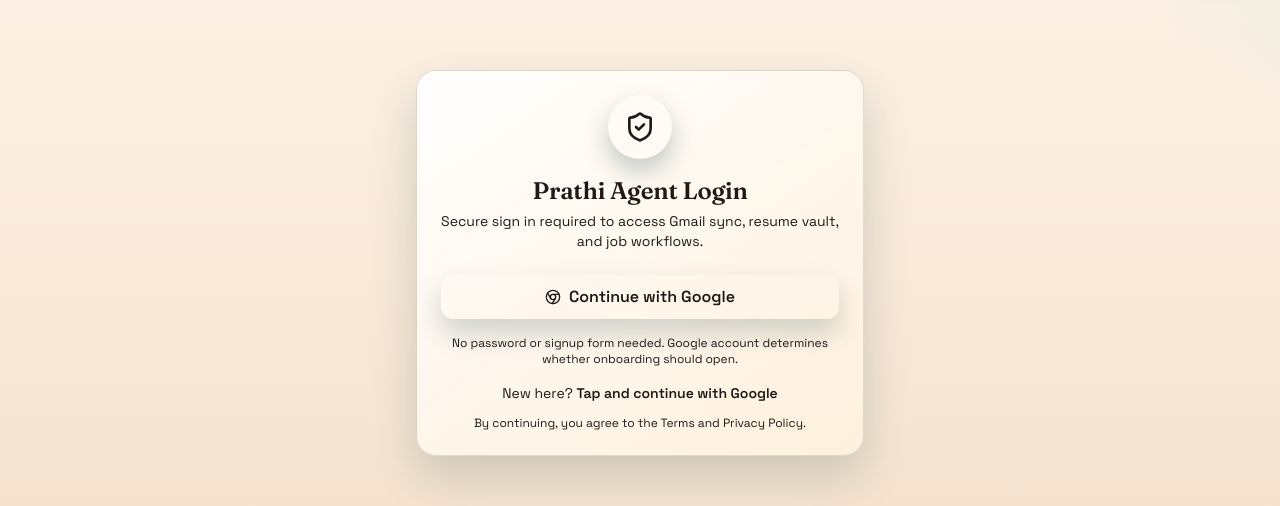
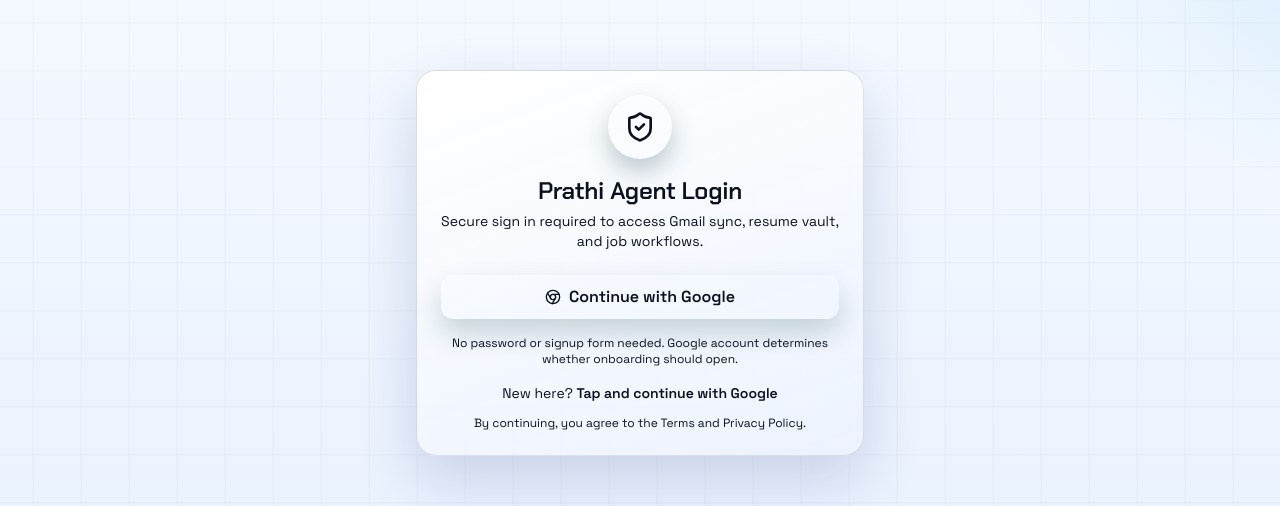
Before and after one commit to prathish0558e/Prathi-Agent, a React (Vite) app: page /#/login in a window 1280 px wide. Shown: the part 137-643 px from the top of the page. Built offline with nearby package versions, Linux system fonts and the light colour scheme; no server answers.

Commit message:
feat(ui): add profile-adjacent actions and blue technical theme

```diff
--- a/src/app/components/BottomNav.tsx
+++ b/src/app/components/BottomNav.tsx
@@ -1,4 +1,4 @@
-import { Home, Briefcase, FileText, Settings, Compass, GraduationCap } from 'lucide-react';
+import { Home, Briefcase, FileText, Compass, GraduationCap } from 'lucide-react';
 import { useLocation, useNavigate } from 'react-router';
 
 interface NavItem {
@@ -17,7 +17,6 @@
     { icon: <GraduationCap className="w-5 h-5" />, label: 'University', path: '/university-admission' },
     { icon: <Compass className="w-5 h-5" />, label: 'Nearby', path: '/local-tracker' },
     { icon: <FileText className="w-5 h-5" />, label: 'Resume', path: '/ai-resume' },
-    { icon: <Settings className="w-5 h-5" />, label: 'Settings', path: '/settings' },
   ];
 
   return (
--- a/src/app/pages/Dashboard.tsx
+++ b/src/app/pages/Dashboard.tsx
@@ -197,8 +197,8 @@
     <div className="app-shell pb-24">
       {/* Background decorative elements */}
       <div className="fixed inset-0 overflow-hidden pointer-events-none">
-        <div className="absolute top-0 right-0 w-96 h-96 bg-amber-400/15 rounded-full blur-3xl" />
-        <div className="absolute bottom-0 left-0 w-96 h-96 bg-emerald-300/20 rounded-full blur-3xl" />
+        <div className="absolute top-0 right-0 w-96 h-96 bg-blue-400/15 rounded-full blur-3xl" />
+        <div className="absolute bottom-0 left-0 w-96 h-96 bg-cyan-300/20 rounded-full blur-3xl" />
       </div>
 
       <div className="relative max-w-md mx-auto px-4 py-6">
--- a/src/app/pages/Jobs.tsx
+++ b/src/app/pages/Jobs.tsx
@@ -631,8 +631,8 @@
       <QuickProfileMenu />
       {/* Background decorative elements */}
       <div className="fixed inset-0 overflow-hidden pointer-events-none">
-        <div className="absolute top-0 right-0 w-96 h-96 bg-amber-400/15 rounded-full blur-3xl" />
-        <div className="absolute bottom-0 left-0 w-96 h-96 bg-emerald-300/20 rounded-full blur-3xl" />
+        <div className="absolute top-0 right-0 w-96 h-96 bg-blue-400/15 rounded-full blur-3xl" />
+        <div className="absolute bottom-0 left-0 w-96 h-96 bg-cyan-300/20 rounded-full blur-3xl" />
       </div>
 
       <div className="relative max-w-md mx-auto px-4 py-6">
--- a/src/app/pages/Settings.tsx
+++ b/src/app/pages/Settings.tsx
@@ -332,8 +332,8 @@
       <QuickProfileMenu />
 
       <div className="fixed inset-0 overflow-hidden pointer-events-none">
-        <div className="absolute top-0 right-0 w-96 h-96 bg-amber-400/15 rounded-full blur-3xl" />
-        <div className="absolute bottom-0 left-0 w-96 h-96 bg-emerald-300/20 rounded-full blur-3xl" />
+        <div className="absolute top-0 right-0 w-96 h-96 bg-blue-400/15 rounded-full blur-3xl" />
+        <div className="absolute bottom-0 left-0 w-96 h-96 bg-cyan-300/20 rounded-full blur-3xl" />
       </div>
 
       <div className="relative max-w-md mx-auto px-4 py-6">
--- a/src/styles/fonts.css
+++ b/src/styles/fonts.css
@@ -1 +1 @@
-@import url('https://fonts.googleapis.com/css2?family=Fraunces:opsz,wght@9..144,600;700&family=Space+Grotesk:wght@400;500;600;700&display=swap');
+@import url('https://fonts.googleapis.com/css2?family=Chakra+Petch:wght@500;600;700&family=Space+Grotesk:wght@400;500;600;700&display=swap');
--- a/src/styles/theme.css
+++ b/src/styles/theme.css
@@ -3,86 +3,86 @@
 :root {
   --font-size: 16px;
   --font-body: "Space Grotesk", "Segoe UI", sans-serif;
-  --font-display: "Fraunces", "Space Grotesk", serif;
-  --background: #fff3e7;
-  --foreground: #1f1a16;
-  --card: #fff9f1;
-  --card-foreground: #241d17;
-  --popover: #fff9f1;
-  --popover-foreground: #241d17;
-  --primary: #0b5d5e;
-  --primary-foreground: #fff7ee;
-  --secondary: #ffe6c7;
-  --secondary-foreground: #2a2018;
-  --muted: #f5e1cd;
-  --muted-foreground: #6a5240;
-  --accent: #ffd1a3;
-  --accent-foreground: #2b2017;
-  --destructive: #b4232d;
-  --destructive-foreground: #fff6f2;
-  --border: rgba(33, 24, 18, 0.14);
+  --font-display: "Chakra Petch", "Space Grotesk", sans-serif;
+  --background: #f5f8ff;
+  --foreground: #0b1020;
+  --card: #ffffff;
+  --card-foreground: #0b1020;
+  --popover: #ffffff;
+  --popover-foreground: #0b1020;
+  --primary: #1f5bff;
+  --primary-foreground: #f5f8ff;
+  --secondary: #e3edff;
+  --secondary-foreground: #111827;
+  --muted: #edf2ff;
+  --muted-foreground: #475569;
+  --accent: #c9dcff;
+  --accent-foreground: #0b1020;
+  --destructive: #c03535;
+  --destructive-foreground: #fff5f5;
+  --border: rgba(15, 23, 42, 0.12);
   --input: transparent;
-  --input-background: #fff1de;
-  --switch-background: #e3c8a6;
+  --input-background: #eef3ff;
+  --switch-background: #d5e3ff;
   --font-weight-medium: 600;
   --font-weight-normal: 400;
-  --ring: #0b5d5e;
-  --chart-1: #f07b3f;
-  --chart-2: #2d9c9c;
-  --chart-3: #c44f38;
-  --chart-4: #f2b05a;
-  --chart-5: #68a37c;
+  --ring: #1f5bff;
+  --chart-1: #1f5bff;
+  --chart-2: #38bdf8;
+  --chart-3: #0ea5e9;
+  --chart-4: #6366f1;
+  --chart-5: #0f172a;
   --radius: 1rem;
-  --sidebar: #fff1e3;
-  --sidebar-foreground: #241d17;
-  --sidebar-primary: #0b5d5e;
-  --sidebar-primary-foreground: #fff5e8;
-  --sidebar-accent: #f7e0c5;
-  --sidebar-accent-foreground: #2a2119;
-  --sidebar-border: rgba(33, 24, 18, 0.1);
-  --sidebar-ring: #0b5d5e;
-  --shadow-card: 0 20px 46px rgba(15, 61, 62, 0.18);
-  --shadow-soft: 0 16px 36px rgba(247, 124, 64, 0.18);
+  --sidebar: #f3f7ff;
+  --sidebar-foreground: #111827;
+  --sidebar-primary: #1f5bff;
+  --sidebar-primary-foreground: #f5f8ff;
+  --sidebar-accent: #e6efff;
+  --sidebar-accent-foreground: #0f172a;
+  --sidebar-border: rgba(15, 23, 42, 0.12);
+  --sidebar-ring: #1f5bff;
+  --shadow-card: 0 24px 60px rgba(15, 38, 110, 0.16);
+  --shadow-soft: 0 18px 42px rgba(31, 91, 255, 0.12);
 }
 
 .dark {
-  --background: #0f0e0d;
-  --foreground: #f8f1e8;
-  --card: #191614;
-  --card-foreground: #f8f1e8;
-  --popover: #191614;
-  --popover-foreground: #f8f1e8;
-  --primary: #64d6d7;
-  --primary-foreground: #0f0e0d;
-  --secondary: #251f1b;
-  --secondary-foreground: #f8f1e8;
-  --muted: #231d19;
-  --muted-foreground: #b89b84;
-  --accent: #2c241f;
-  --accent-foreground: #f8f1e8;
-  --destructive: #e06d73;
-  --destructive-foreground: #0f0e0d;
-  --border: rgba(248, 241, 232, 0.12);
-  --input: #1b1715;
-  --input-background: #1f1a17;
-  --ring: #64d6d7;
+  --background: #0a0f1a;
+  --foreground: #e5ecff;
+  --card: #0f1524;
+  --card-foreground: #e5ecff;
+  --popover: #0f1524;
+  --popover-foreground: #e5ecff;
+  --primary: #6ea8ff;
+  --primary-foreground: #0a0f1a;
+  --secondary: #111a2e;
+  --secondary-foreground: #e5ecff;
+  --muted: #111a2e;
+  --muted-foreground: #94a3b8;
+  --accent: #18223a;
+  --accent-foreground: #e5ecff;
+  --destructive: #f87171;
+  --destructive-foreground: #0a0f1a;
+  --border: rgba(148, 163, 184, 0.16);
+  --input: #111a2e;
+  --input-background: #111a2e;
+  --ring: #6ea8ff;
   --font-weight-medium: 600;
   --font-weight-normal: 400;
-  --chart-1: #f59d5a;
-  --chart-2: #64d6d7;
-  --chart-3: #e46b5a;
-  --chart-4: #f4b46b;
-  --chart-5: #7bb58a;
-  --sidebar: #0f0e0d;
-  --sidebar-foreground: #f8f1e8;
-  --sidebar-primary: #64d6d7;
-  --sidebar-primary-foreground: #0f0e0d;
-  --sidebar-accent: #241f1b;
-  --sidebar-accent-foreground: #f8f1e8;
-  --sidebar-border: rgba(248, 241, 232, 0.12);
-  --sidebar-ring: #64d6d7;
-  --shadow-card: 0 24px 54px rgba(0, 0, 0, 0.35);
-  --shadow-soft: 0 18px 42px rgba(0, 0, 0, 0.3);
+  --chart-1: #6ea8ff;
+  --chart-2: #38bdf8;
+  --chart-3: #0ea5e9;
+  --chart-4: #a78bfa;
+  --chart-5: #94a3b8;
+  --sidebar: #0a0f1a;
+  --sidebar-foreground: #e5ecff;
+  --sidebar-primary: #6ea8ff;
+  --sidebar-primary-foreground: #0a0f1a;
+  --sidebar-accent: #151e30;
+  --sidebar-accent-foreground: #e5ecff;
+  --sidebar-border: rgba(148, 163, 184, 0.16);
+  --sidebar-ring: #6ea8ff;
+  --shadow-card: 0 24px 54px rgba(0, 0, 0, 0.4);
+  --shadow-soft: 0 18px 42px rgba(0, 0, 0, 0.35);
 }
 
 @theme inline {
@@ -228,15 +228,15 @@
 
 @keyframes aurora {
   0% {
-    background-position: 0% 0%, 100% 0%, 50% 100%, 0% 0%;
+    background-position: 0 0, 0 0, 0% 0%, 100% 0%, 50% 100%, 0% 0%;
   }
 
   50% {
-    background-position: 100% 20%, 0% 20%, 50% 80%, 0% 0%;
+    background-position: 36px 36px, -36px 48px, 100% 20%, 0% 20%, 50% 80%, 0% 0%;
   }
 
   100% {
-    background-position: 0% 0%, 100% 0%, 50% 100%, 0% 0%;
+    background-position: 0 0, 0 0, 0% 0%, 100% 0%, 50% 100%, 0% 0%;
   }
 }
 
@@ -244,8 +244,8 @@
   .glass-card {
     position: relative;
     overflow: hidden;
-    border: 1px solid rgba(33, 24, 18, 0.16);
-    background: linear-gradient(145deg, rgba(255, 250, 242, 0.9), rgba(255, 227, 205, 0.8));
+    border: 1px solid rgba(15, 23, 42, 0.12);
+    background: linear-gradient(145deg, rgba(248, 251, 255, 0.9), rgba(228, 238, 255, 0.8));
     backdrop-filter: blur(14px);
     -webkit-backdrop-filter: blur(14px);
     box-shadow: var(--shadow-soft);
@@ -254,36 +254,46 @@
   .app-shell {
     min-height: 100vh;
     background:
-      radial-gradient(900px 480px at 6% -10%, rgba(255, 147, 93, 0.32), transparent 60%),
-      radial-gradient(860px 520px at 95% 5%, rgba(84, 200, 203, 0.26), transparent 62%),
-      radial-gradient(860px 520px at 50% 120%, rgba(255, 205, 139, 0.32), transparent 65%),
-      linear-gradient(180deg, #fff4ea 0%, #f2dfc9 100%);
-    background-size: 160% 160%, 160% 160%, 160% 160%, 100% 100%;
-    background-position: 0% 0%, 100% 0%, 50% 100%, 0% 0%;
-    animation: aurora 20s ease-in-out infinite;
+      linear-gradient(rgba(15, 23, 42, 0.04) 1px, transparent 1px),
+      linear-gradient(90deg, rgba(15, 23, 42, 0.04) 1px, transparent 1px),
+      radial-gradient(900px 480px at 6% -10%, rgba(59, 130, 246, 0.24), transparent 60%),
+      radial-gradient(860px 520px at 95% 5%, rgba(14, 165, 233, 0.18), transparent 62%),
+      radial-gradient(860px 520px at 50% 120%, rgba(30, 64, 175, 0.22), transparent 65%),
+      linear-gradient(180deg, #f7faff 0%, #e8f1ff 100%);
+    background-size: 48px 48px, 48px 48px, 160% 160%, 160% 160%, 160% 160%, 100% 100%;
+    background-position: 0 0, 0 0, 0% 0%, 100% 0%, 50% 100%, 0% 0%;
+    animation: aurora 24s ease-in-out infinite;
     color: var(--foreground);
   }
 
   .dark .app-shell {
     background:
-      radial-gradient(900px 520px at 5% -15%, rgba(100, 214, 215, 0.22), transparent 60%),
-      radial-gradient(920px 520px at 95% 0%, rgba(242, 161, 90, 0.18), transparent 62%),
-      radial-gradient(960px 520px at 50% 120%, rgba(111, 168, 127, 0.16), transparent 65%),
-      linear-gradient(180deg, #0f0e0d 0%, #171311 100%);
-    background-size: 170% 170%, 170% 170%, 170% 170%, 100% 100%;
-    background-position: 0% 0%, 100% 0%, 50% 100%, 0% 0%;
-    animation: aurora 22s ease-in-out infinite;
+      linear-gradient(rgba(148, 163, 184, 0.08) 1px, transparent 1px),
+      linear-gradient(90deg, rgba(148, 163, 184, 0.08) 1px, transparent 1px),
+      radial-gradient(900px 520px at 5% -15%, rgba(59, 130, 246, 0.2), transparent 60%),
+      radial-gradient(920px 520px at 95% 0%, rgba(14, 165, 233, 0.16), transparent 62%),
+      radial-gradient(960px 520px at 50% 120%, rgba(99, 102, 241, 0.16), transparent 65%),
+      linear-gradient(180deg, #0a0f1a 0%, #0b1222 100%);
+    background-size: 48px 48px, 48px 48px, 170% 170%, 170% 170%, 170% 170%, 100% 100%;
+    background-position: 0 0, 0 0, 0% 0%, 100% 0%, 50% 100%, 0% 0%;
+    animation: aurora 26s ease-in-out infinite;
   }
 
   .app-surface {
-    background: linear-gradient(145deg, rgba(255, 255, 255, 0.92), rgba(255, 241, 223, 0.9));
+    background: linear-gradient(160deg, rgba(255, 255, 255, 0.96), rgba(236, 242, 255, 0.92));
     border: 1px solid var(--border);
     border-radius: calc(var(--radius) + 0.25rem);
     box-shadow: var(--shadow-card);
+    transition: transform 240ms ease, box-shadow 240ms ease;
+  }
+
+  .app-surface:hover {
+    transform: translateY(-2px);
+    box-shadow: var(--shadow-soft);
   }
 
   .dark .app-surface {
-    background: linear-gradient(160deg, rgba(28, 24, 21, 0.92), rgba(18, 16, 14, 0.9));
+    background: linear-gradient(160deg, rgba(18, 23, 36, 0.96), rgba(12, 17, 28, 0.92));
     border: 1px solid var(--border);
   }
 
@@ -292,3 +302,18 @@
     animation: reveal-up 520ms ease-out forwards;
   }
 }
+
+@media (prefers-reduced-motion: reduce) {
+  .app-shell {
+    animation: none;
+  }
+
+  .app-surface {
+    transition: none;
+  }
+
+  .reveal-up {
+    animation: none;
+    opacity: 1;
+  }
+}
```
Also changed, not shown: src/app/components/QuickProfileMenu.tsx (+131 -8 lines), src/app/pages/EmailLogs.tsx (+5 -2 lines).
